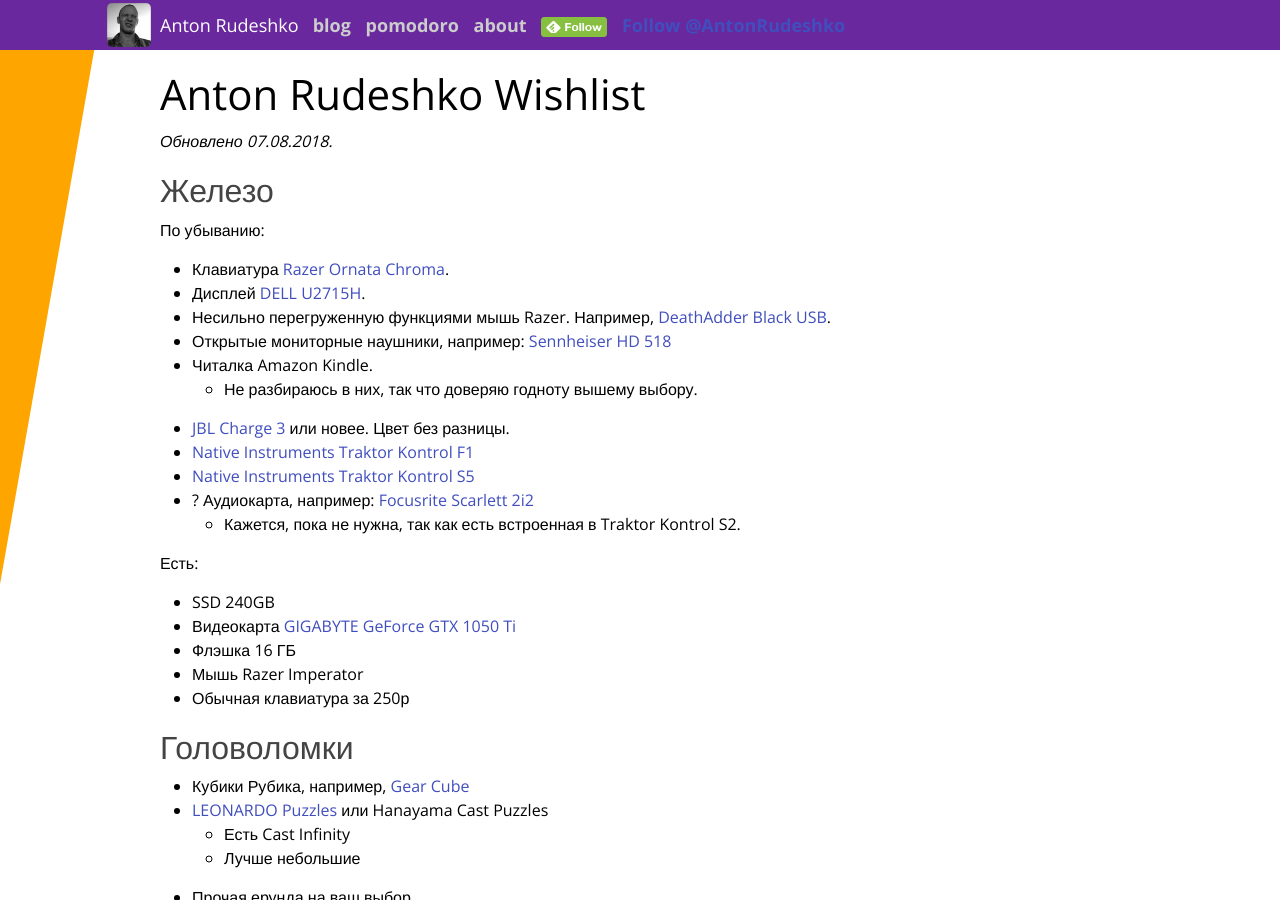
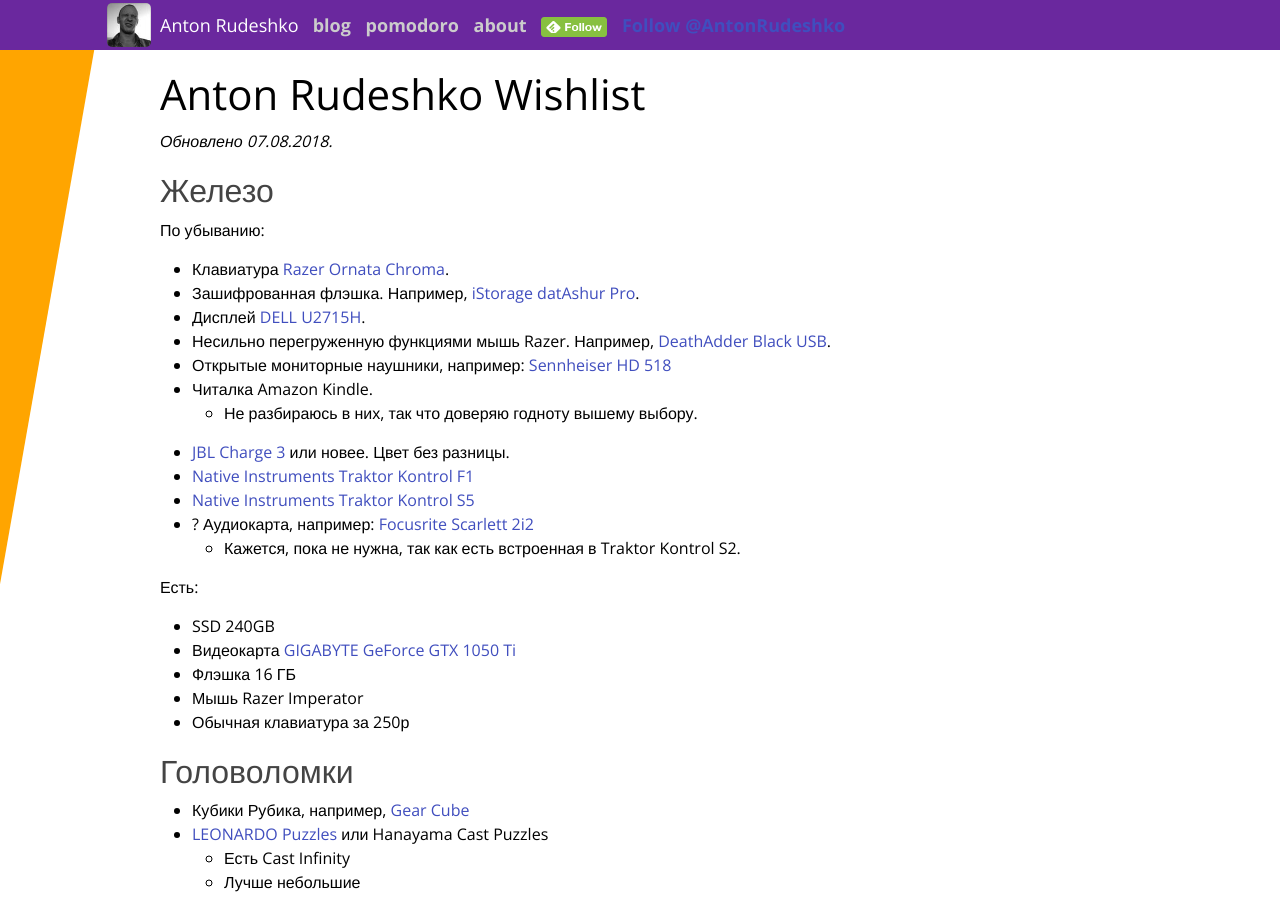
Before and after one commit to anton-rudeshko/anton-rudeshko.github.io, a Jekyll site: the page built from wishlist/index.md, in a window 1280 px wide and 900 px high. Built offline with Jekyll 4.4.1, drawn with Linux system fonts in a browser that asks for light colours; comment, search, counter and statistics services are not loaded; part of the change alters nothing that is shown; some of the changed text lies outside the part shown.

Commit message:
wishlist: add encrypted flash & jollyjumpers

```diff
--- a/wishlist/index.md
+++ b/wishlist/index.md
@@ -12,6 +12,7 @@ title: Anton Rudeshko Wishlist
 По убыванию:
 
   * Клавиатура [Razer Ornata Chroma][ornata].
+  * Зашифрованная флэшка. Например, [iStorage datAshur Pro][encrypted-flash].
   * Дисплей [DELL U2715H][dell].
   * Несильно перегруженную функциями мышь Razer. Например, [DeathAdder Black USB][deathadder].
   * Открытые мониторные наушники, например: [Sennheiser HD 518][hd-518]
@@ -24,6 +25,7 @@ title: Anton Rudeshko Wishlist
     * Кажется, пока не нужна, так как есть встроенная в Traktor Kontrol S2.
 
 [ornata]: https://market.yandex.ru/product/1721707174
+[encrypted-flash]: https://market.yandex.ru/product/13832438
 [dell]: https://market.yandex.ru/product/11131926
 [deathadder]: https://market.yandex.ru/product/989481
 [hd-518]: https://market.yandex.ru/product/6516805
@@ -110,6 +112,7 @@ title: Anton Rudeshko Wishlist
   * Жёсткие (firm) зубные щётки R.O.C.S. никогда не будут лишними.
   * Почти любое изделие из [www.tranceshop.ru](http://www.tranceshop.ru/) или подобного.
   * Футболки с весёлыми принтами (M или L). Следите за качеством!
+  * Джамперы JollyJumper.
   * Что-то, сделанное вашими руками.
 
 ## Я не люблю
```
